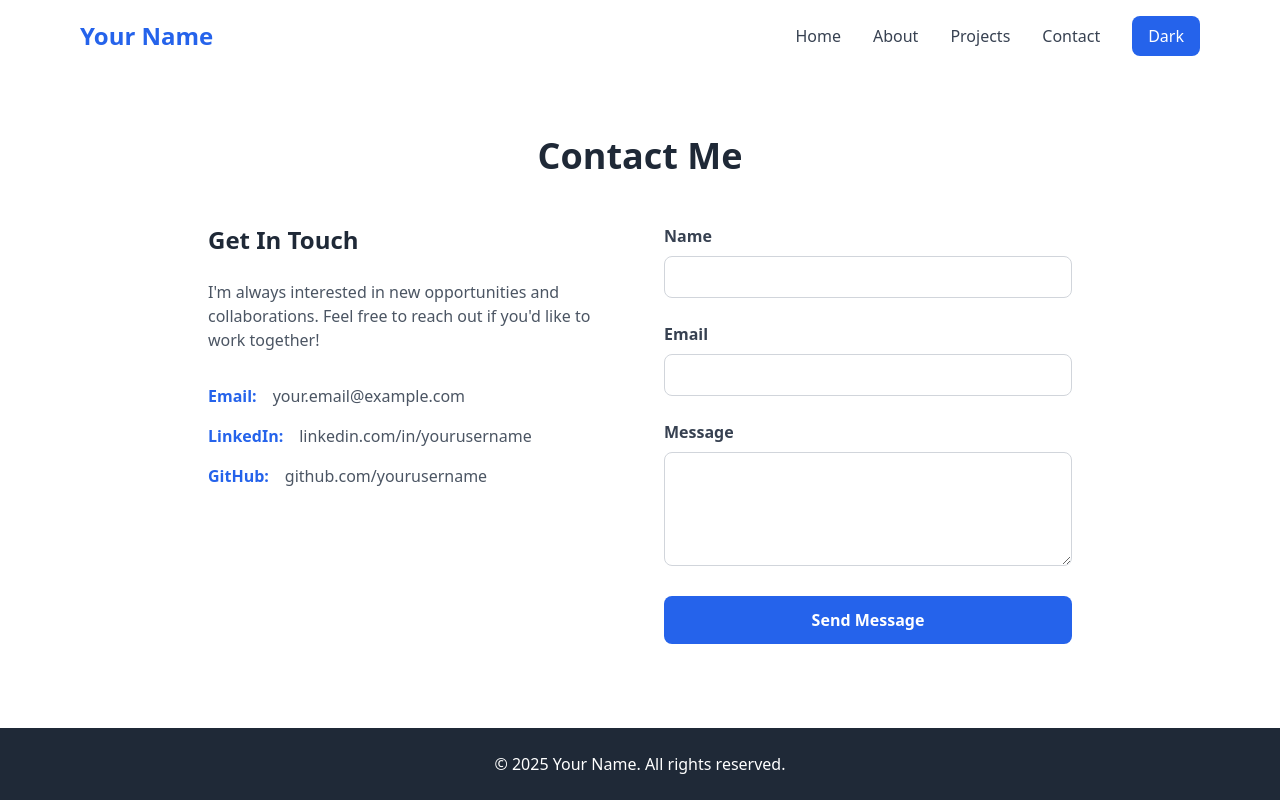
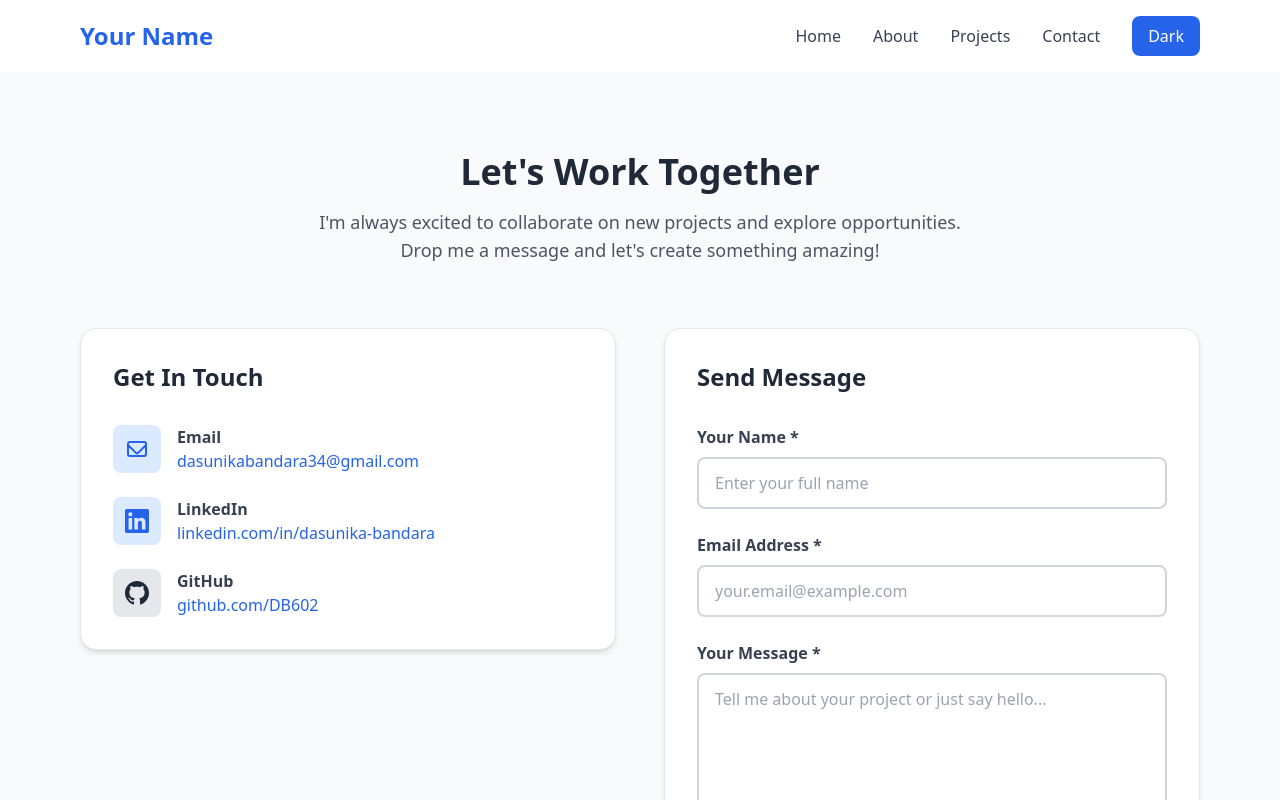
Before and after one commit to ICT-Courses/ict2233-ca-02-DB602, a React (Create React App) app: page /ict2233-ca-02-DB602/contact in a window 1280 px wide. Shown: the top 800 px of the page. Built offline with nearby package versions, Linux system fonts and the light colour scheme.

Commit message:
Update Contact page

```diff
--- a/src/components/Footer.js
+++ b/src/components/Footer.js
@@ -0,0 +1,40 @@
+import React from 'react';
+
+const Footer = () => {
+  return (
+    <footer className="bg-gray-900 text-gray-300 py-8">
+      <div className="container mx-auto text-center">
+        {/* Copyright */}
+        <p className="text-sm">&copy; {new Date().getFullYear()} Dasunika Bandara. All rights reserved.</p>
+
+        {/* Social Links */}
+        <div className="flex justify-center space-x-6 mt-4">
+          <a
+            href="https://github.com/DB602"
+            target="_blank"
+            rel="noopener noreferrer"
+            className="hover:text-white transition-colors text-sm"
+          >
+            GitHub
+          </a>
+          <a
+            href="https://www.linkedin.com/in/dasunika-bandara-82259b312/"
+            target="_blank"
+            rel="noopener noreferrer"
+            className="hover:text-white transition-colors text-sm"
+          >
+            LinkedIn
+          </a>
+          <a
+            href="mailto:dasunikabandara34@gmail.com"
+            className="hover:text-white transition-colors text-sm"
+          >
+            Email
+          </a>
+        </div>
+      </div>
+    </footer>
+  );
+};
+
+export default Footer;
--- a/src/pages/Contact.js
+++ b/src/pages/Contact.js
@@ -1,62 +1,200 @@
-import React from 'react';
+import React, { useState } from 'react';
 
 const Contact = () => {
+  const [formData, setFormData] = useState({
+    name: '',
+    email: '',
+    message: ''
+  });
+
+  const [errors, setErrors] = useState({});
+
+  const handleInputChange = (e) => {
+    const { name, value } = e.target;
+    setFormData(prev => ({
+      ...prev,
+      [name]: value
+    }));
+
+    if (errors[name]) {
+      setErrors(prev => ({
+        ...prev,
+        [name]: ''
+      }));
+    }
+  };
+
+  const validateForm = () => {
+    const newErrors = {};
+
+    if (!formData.name.trim()) newErrors.name = 'Name is required';
+    if (!formData.email.trim()) {
+      newErrors.email = 'Email is required';
+    } else if (!/\S+@\S+\.\S+/.test(formData.email)) {
+      newErrors.email = 'Email is invalid';
+    }
+    if (!formData.message.trim()) newErrors.message = 'Message is required';
+
+    return newErrors;
+  };
+
+  const handleSubmit = (e) => {
+    e.preventDefault();
+    const formErrors = validateForm();
+
+    if (Object.keys(formErrors).length === 0) {
+      console.log('Form submitted:', formData);
+      alert('Message sent successfully!');
+      setFormData({ name: '', email: '', message: '' });
+    } else {
+      setErrors(formErrors);
+    }
+  };
+
   return (
-    <div className="py-16">
-      <div className="max-w-4xl mx-auto px-4">
-        <h1 className="text-4xl font-bold text-gray-800 mb-12 text-center">Contact Me</h1>
+    <div className="min-h-screen bg-gray-50 py-20">
+      <div className="max-w-6xl mx-auto px-4">
+        {/* Section Header */}
+        <div className="text-center mb-16">
+          <h1 className="text-4xl font-bold text-gray-800 mb-4">
+            Let's Work Together
+          </h1>
+          <p className="text-lg text-gray-600 max-w-2xl mx-auto">
+            I'm always excited to collaborate on new projects and explore opportunities.
+            Drop me a message and let's create something amazing!
+          </p>
+        </div>
 
-        <div className="grid md:grid-cols-2 gap-12">
-          <div>
-            <h2 className="text-2xl font-semibold text-gray-800 mb-6">Get In Touch</h2>
-            <p className="text-gray-600 mb-8">
-              I'm always interested in new opportunities and collaborations.
-              Feel free to reach out if you'd like to work together!
-            </p>
+        <div className="grid lg:grid-cols-2 gap-12 items-start">
+          {/* Contact Information */}
+          <div className="bg-white rounded-2xl p-8 shadow-md border border-gray-200">
+            <h2 className="text-2xl font-bold text-gray-800 mb-8">Get In Touch</h2>
 
-            <div className="space-y-4">
-              <div className="flex items-center">
-                <span className="text-blue-600 font-semibold mr-4">Email:</span>
-                <span className="text-gray-600">your.email@example.com</span>
+            <div className="space-y-6">
+              {/* Email */}
+              <div className="flex items-center space-x-4">
+                <div className="bg-blue-100 p-3 rounded-lg">
+                  <svg className="w-6 h-6 text-blue-600" fill="none" stroke="currentColor" viewBox="0 0 24 24">
+                    <path strokeLinecap="round" strokeLinejoin="round" strokeWidth={2} d="M3 8l7.89 7.89a2 2 0 002.22 0L21 8M5 19h14a2 2 0 002-2V7a2 2 0 00-2-2H5a2 2 0 00-2 2v10a2 2 0 002 2z" />
+                  </svg>
+                </div>
+                <div>
+                  <p className="text-gray-700 font-semibold">Email</p>
+                  <a
+                    href="mailto:dasunikabandara34@gmail.com"
+                    className="text-blue-600 hover:underline"
+                  >
+                    dasunikabandara34@gmail.com
+                  </a>
+                </div>
               </div>
-              <div className="flex items-center">
-                <span className="text-blue-600 font-semibold mr-4">LinkedIn:</span>
-                <span className="text-gray-600">linkedin.com/in/yourusername</span>
+
+              {/* LinkedIn */}
+              <div className="flex items-center space-x-4">
+                <div className="bg-blue-100 p-3 rounded-lg">
+                  <svg className="w-6 h-6 text-blue-600" fill="currentColor" viewBox="0 0 24 24">
+                    <path d="M20.447 20.452h-3.554v-5.569c0-1.328-.027-3.037-1.852-3.037-1.853 0-2.136 1.445-2.136 2.939v5.667H9.351V9h3.414v1.561h.046c.477-.9 1.637-1.85 3.37-1.85 3.601 0 4.267 2.37 4.267 5.455v6.286zM5.337 7.433c-1.144 0-2.063-.926-2.063-2.065 0-1.138.92-2.063 2.063-2.063 1.14 0 2.064.925 2.064 2.063 0 1.139-.925 2.065-2.064 2.065zm1.782 13.019H3.555V9h3.564v11.452zM22.225 0H1.771C.792 0 0 .774 0 1.729v20.542C0 23.227.792 24 1.771 24h20.451C23.2 24 24 23.227 24 22.271V1.729C24 .774 23.2 0 22.222 0h.003z"/>
+                  </svg>
+                </div>
+                <div>
+                  <p className="text-gray-700 font-semibold">LinkedIn</p>
+                  <a
+                    href="https://www.linkedin.com/in/dasunika-bandara-82259b312/"
+                    target="_blank"
+                    rel="noopener noreferrer"
+                    className="text-blue-600 hover:underline break-all"
+                  >
+                    linkedin.com/in/dasunika-bandara
+                  </a>
+                </div>
               </div>
-              <div className="flex items-center">
-                <span className="text-blue-600 font-semibold mr-4">GitHub:</span>
-                <span className="text-gray-600">github.com/yourusername</span>
+
+              {/* GitHub */}
+              <div className="flex items-center space-x-4">
+                <div className="bg-gray-200 p-3 rounded-lg">
+                  <svg className="w-6 h-6 text-gray-800" fill="currentColor" viewBox="0 0 24 24">
+                    <path d="M12 0c-6.626 0-12 5.373-12 12 0 5.302 3.438 9.8 8.207 11.387.599.111.793-.261.793-.577v-2.234c-3.338.726-4.033-1.416-4.033-1.416-.546-1.387-1.333-1.756-1.333-1.756-1.089-.745.083-.729.083-.729 1.205.084 1.839 1.237 1.839 1.237 1.07 1.834 2.807 1.304 3.492.997.107-.775.418-1.305.762-1.604-2.665-.305-5.467-1.334-5.467-5.931 0-1.311.469-2.381 1.236-3.221-.124-.303-.535-1.524.117-3.176 0 0 1.008-.322 3.301 1.23.957-.266 1.983-.399 3.003-.404 1.02.005 2.047.138 3.006.404 2.291-1.552 3.297-1.23 3.297-1.23.653 1.653.242 2.874.118 3.176.77.84 1.235 1.911 1.235 3.221 0 4.609-2.807 5.624-5.479 5.921.43.372.823 1.102.823 2.222v3.293c0 .319.192.694.801.576 4.765-1.589 8.199-6.086 8.199-11.386 0-6.627-5.373-12-12-12z"/>
+                  </svg>
+                </div>
+                <div>
+                  <p className="text-gray-700 font-semibold">GitHub</p>
+                  <a
+                    href="https://github.com/DB602"
+                    target="_blank"
+                    rel="noopener noreferrer"
+                    className="text-blue-600 hover:underline"
+                  >
+                    github.com/DB602
+                  </a>
+                </div>
               </div>
             </div>
           </div>
 
-          <div>
+          {/* Contact Form */}
+          <div className="bg-white rounded-2xl p-8 shadow-md border border-gray-200">
+            <h2 className="text-2xl font-bold text-gray-800 mb-8">Send Message</h2>
+
             <div className="space-y-6">
+              {/* Name */}
               <div>
-                <label className="block text-gray-700 font-semibold mb-2">Name</label>
+                <label className="block text-gray-700 font-semibold mb-2">
+                  Your Name *
+                </label>
                 <input
                   type="text"
-                  className="w-full px-4 py-2 border border-gray-300 rounded-lg"
+                  name="name"
+                  value={formData.name}
+                  onChange={handleInputChange}
+                  className={`w-full px-4 py-3 border-2 ${
+                    errors.name ? 'border-red-400' : 'border-gray-300'
+                  } rounded-lg focus:outline-none focus:border-blue-500 transition-colors`}
+                  placeholder="Enter your full name"
                 />
+                {errors.name && <p className="mt-1 text-red-500 text-sm">{errors.name}</p>}
               </div>
 
+              {/* Email */}
               <div>
-                <label className="block text-gray-700 font-semibold mb-2">Email</label>
+                <label className="block text-gray-700 font-semibold mb-2">
+                  Email Address *
+                </label>
                 <input
                   type="email"
-                  className="w-full px-4 py-2 border border-gray-300 rounded-lg"
+                  name="email"
+                  value={formData.email}
+                  onChange={handleInputChange}
+                  className={`w-full px-4 py-3 border-2 ${
+                    errors.email ? 'border-red-400' : 'border-gray-300'
+                  } rounded-lg focus:outline-none focus:border-blue-500 transition-colors`}
+                  placeholder="your.email@example.com"
                 />
+                {errors.email && <p className="mt-1 text-red-500 text-sm">{errors.email}</p>}
               </div>
 
+              {/* Message */}
               <div>
-                <label className="block text-gray-700 font-semibold mb-2">Message</label>
+                <label className="block text-gray-700 font-semibold mb-2">
+                  Your Message *
+                </label>
                 <textarea
-                  rows="4"
-                  className="w-full px-4 py-2 border border-gray-300 rounded-lg"
+                  name="message"
+                  value={formData.message}
+                  onChange={handleInputChange}
+                  rows="5"
+                  className={`w-full px-4 py-3 border-2 ${
+                    errors.message ? 'border-red-400' : 'border-gray-300'
+                  } rounded-lg focus:outline-none focus:border-blue-500 transition-colors resize-none`}
+                  placeholder="Tell me about your project or just say hello..."
                 ></textarea>
+                {errors.message && <p className="mt-1 text-red-500 text-sm">{errors.message}</p>}
               </div>
 
-              <button className="w-full bg-blue-600 text-white py-3 rounded-lg hover:bg-blue-700 transition-colors font-semibold">
+              {/* Button */}
+              <button
+                onClick={handleSubmit}
+                className="w-full bg-blue-600 text-white py-4 rounded-lg font-bold text-lg hover:bg-blue-500 transform hover:scale-105 transition-all duration-300"
+              >
                 Send Message
               </button>
             </div>
```
